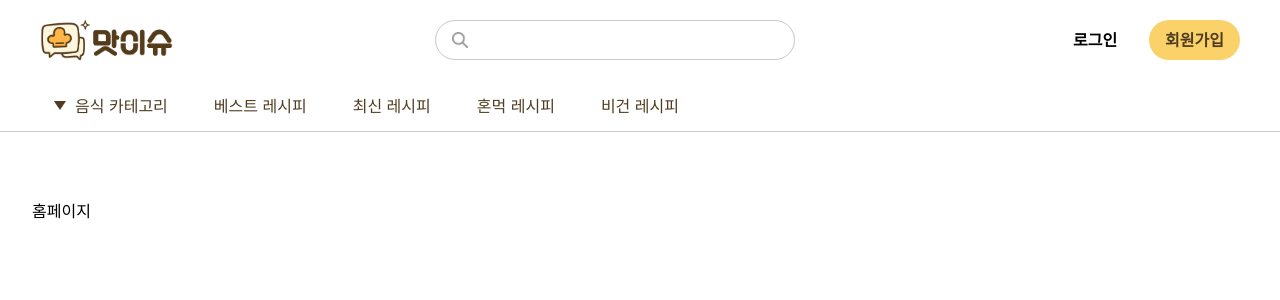
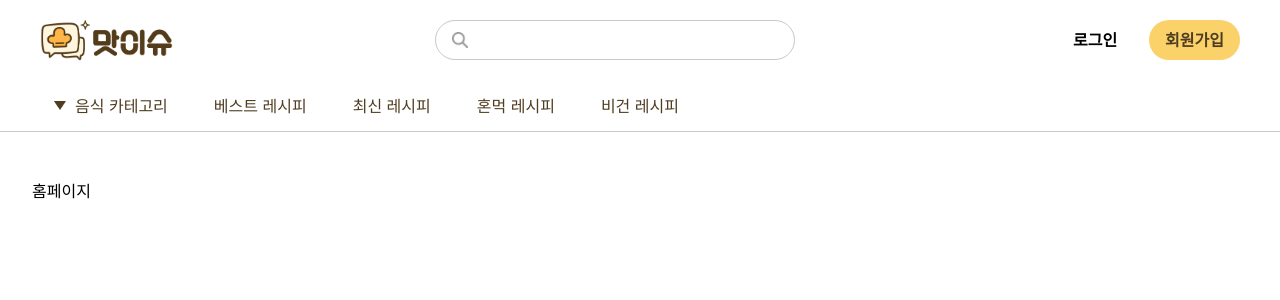
Before and after one commit to limeorange/MatIssue, a Next.js app in the folder front/: page / in a window 1280 px wide. Shown: the top 300 px of the page. Built offline with nearby package versions, Linux system fonts and the light colour scheme.

Commit message:
Design : 헤더와 바디간 마진 조정

```diff
--- a/front/app/layout.tsx
+++ b/front/app/layout.tsx
@@ -22,7 +22,7 @@ export default async function RootLayout({
       <body>
         <ToasterContext />
         <Header currentUser={currentUser} />
-        <main className="pb-20 pt-[151px]">{children}</main>
+        <main className="pb-20 pt-[131px]">{children}</main>
       </body>
     </html>
   );
```
